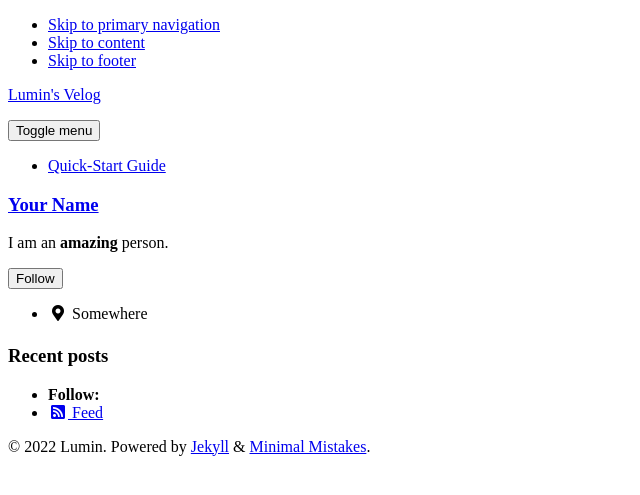
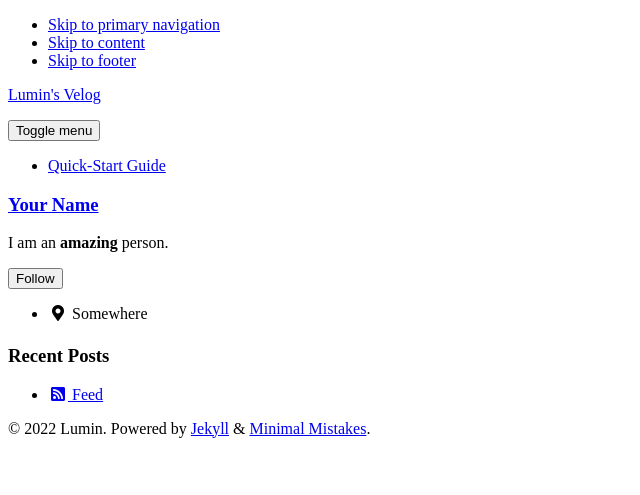
Before and after one commit to SeongMin2/SeongMin2.github.io, a Jekyll site: the page built from index.html, in a window 1280 px wide. Shown: the top 495 px of the page, without its empty margins (0-640 px from the left). Built offline with Jekyll 4.4.1, drawn with Linux system fonts in a browser that asks for light colours; cached includes are drawn as plain includes; a script bundle is joined from its source files by our own code; the list of posts is cut into pages by our own code.

Commit message:
Modify config

```diff
--- a/_config.yml
+++ b/_config.yml
@@ -12,10 +12,10 @@
 
 # theme                  : "minimal-mistakes-jekyll"
 # remote_theme           : "mmistakes/minimal-mistakes"
-minimal_mistakes_skin    : "default" # "air", "aqua", "contrast", "dark", "dirt", "neon", "mint", "plum", "sunrise"
+minimal_mistakes_skin    : "contrast" # "air", "aqua", "contrast", "dark", "dirt", "neon", "mint", "plum", "sunrise"
 
 # Site Settings
-locale                   : "en-US"
+locale                   : "kr-SouthKorea"
 title                    : "Lumin's Velog"
 title_separator          : "-"
 subtitle                 : # site tagline that appears below site title in masthead
```
